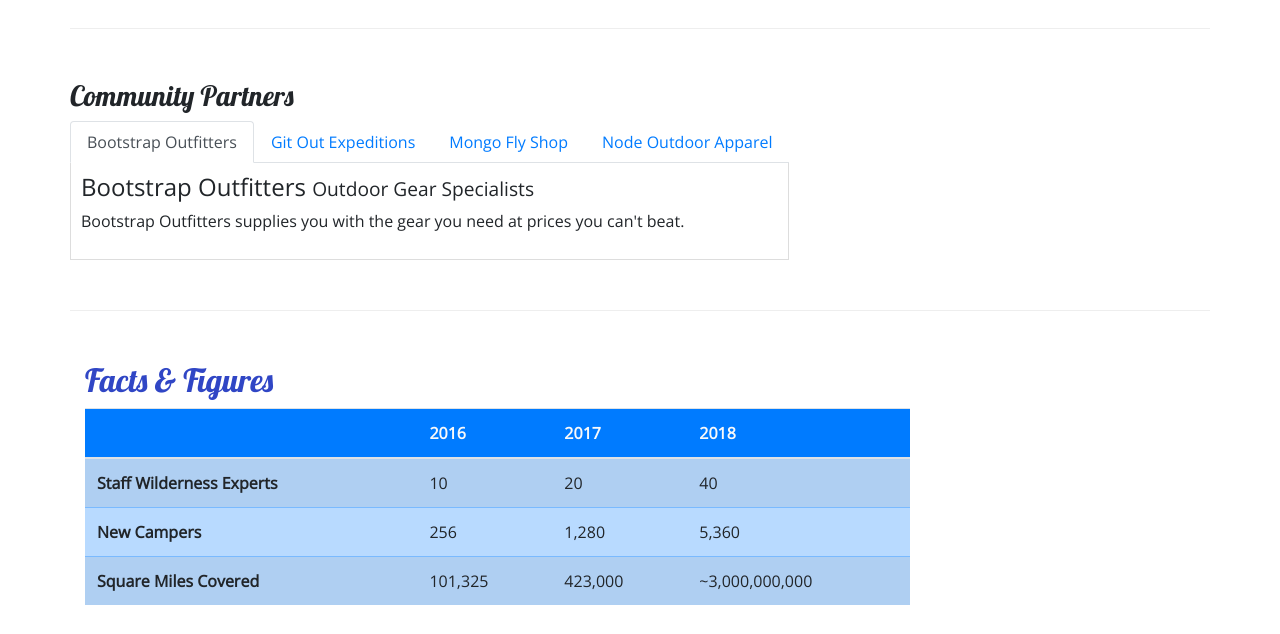
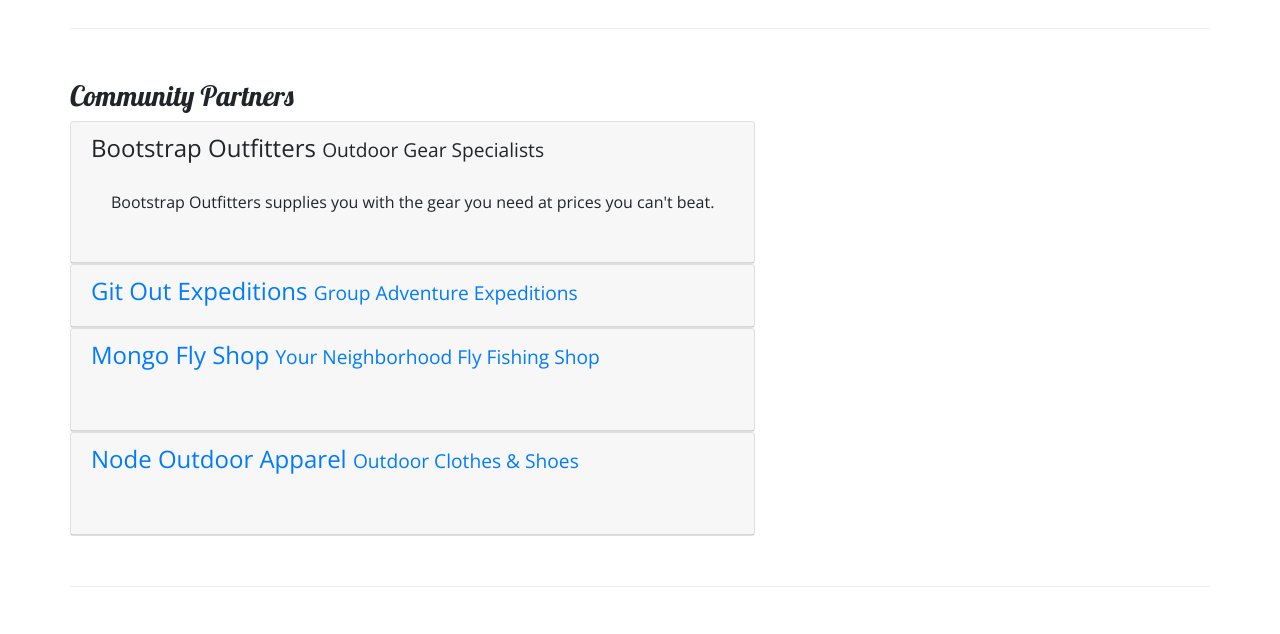
Before and after one commit to jayindeepspace/NUCAMPSITE, a website: page aboutus.html in a window 1280 px wide. Shown: the part 800-1434 px from the top of the page. Drawn offline with nearby package versions, Linux system fonts and the light colour scheme.

Commit message:
accordion style

```diff
--- a/aboutus.html
+++ b/aboutus.html
@@ -154,77 +154,90 @@
         <div class="row">
           <div class="col">
             <h3>Community Partners</h3>
-            <ul class="nav nav-tabs">
-              <li class="nav-item">
-                <a
-                  class="nav-link active"
-                  href="#bootstrap"
-                  role="tab"
-                  data-toggle="tab"
-                  >Bootstrap Outfitters</a
-                >
-              </li>
-              <li class="nav-item">
-                <a class="nav-link" href="#gitout" role="tab" data-toggle="tab"
-                  >Git Out Expeditions</a
-                >
-              </li>
-              <li class="nav-item">
-                <a class="nav-link" href="#mongo" role="tab" data-toggle="tab"
-                  >Mongo Fly Shop</a
-                >
-              </li>
-              <li class="nav-item">
-                <a
-                  class="nav-link"
-                  href="#nodeapparel"
-                  role="tab"
-                  data-toggle="tab"
-                  >Node Outdoor Apparel</a
-                >
-              </li>
-            </ul>
-            <div class="tab-content">
-              <div
-                role="tabpanel"
-                class="tab-pane fade show active"
-                id="bootstrap"
-              >
+            <div id="accordion">
+              <div class="card">
+                <div role="tab" class="card-header">
                   <h4>
-                  Bootstrap Outfitters <small>Outdoor Gear Specialists</small>
+                    <a data-toggle="collapse" data-target="#bootstrap">
+                      Bootstrap Outfitters
+                      <small>Outdoor Gear Specialists</small>
+                    </a>
                   </h4>
+                  <div class="collapse show" id="bootstrap" data-parent="#accordion">
+                  <div class="card-body">
                     <p class="d-sm-block d-none">
-                  Bootstrap Outfitters supplies you with the gear you need at
-                  prices you can't beat.
+                      Bootstrap Outfitters supplies you with the gear you need
+                      at prices you can't beat.
                     </p>
                   </div>
-              <div role="tabpanel" class="tab-pane fade" id="gitout">
+                </div>
+                </div>
+              </div>
+              <div class="card">
+                <div role="tab" class="card-header">
                   <h4>
-                  Git Out Expeditions <small>Group Adventure Expeditions</small>
+                    <a
+                      class="collapsed"
+                      data-toggle="collapse"
+                      data-target="#git"
+                    >
+                      Git Out Expeditions
+                      <small>Group Adventure Expeditions</small>
+                    </a>
                   </h4>
+                  <div class="collapse" id="git" data-parent="#accordion">
+                  <div class="card-body">
                     <p class="d-sm-block d-none">
-                  Join Git Out Expeditions to explore new horizons with a group
-                  of other adventurers!
+                      Join Git Out Expeditions to explore new horizons with a
+                      group of other adventurers!
                     </p>
                   </div>
-              <div role="tabpanel" class="tab-pane fade" id="mongo">
+                </div>
+                </div>
+              </div>
+              <div class="card">
+                <div role="tab" class="card-header">
                   <h4>
+                    <a
+                      class="collapsed"
+                      data-toggle="collapse"
+                      data-target="#mongo"
+                    >
                       Mongo Fly Shop
                       <small>Your Neighborhood Fly Fishing Shop</small>
+                    </a>
                   </h4>
+                  <div class="card-body">
+                    <div class="collapse" id="mongo" data-parent="#accordion">
                     <p class="d-sm-block d-none">
-                  Need a new fishing pole, a tacklebox, or flies of all kinds?
-                  Stop by Mongo Fly Shop.
+                      Need a new fishing pole, a tacklebox, or flies of all
+                      kinds? Stop by Mongo Fly Shop.
                     </p>
                   </div>
-              <div role="tabpanel" class="tab-pane fade" id="nodeapparel">
+                  </div>
+                </div>
+              </div>
+              <div class="card">
+                <div role="tab" class="card-header">
                   <h4>
-                  Node Outdoor Apparel <small>Outdoor Clothes & Shoes</small>
+                    <a
+                      class="collapsed"
+                      data-toggle="collapse"
+                      data-target="#node"
+                    >
+                      Node Outdoor Apparel
+                      <small>Outdoor Clothes & Shoes</small>
+                    </a>
                   </h4>
+                  <div class="card-body">
+                    <div class="collapse" id="node" data-parent="#accordion">
                     <p class="d-sm-block d-none">
                       From polar fleeces to swimsuits, hiking boots to waders, a
                       visit to Node will be sure to get you covered.
                     </p>
+                  </div>
+                  </div>
+                </div>
               </div>
             </div>
           </div>
```
Lines whose indentation alone changed are shown as unchanged.
